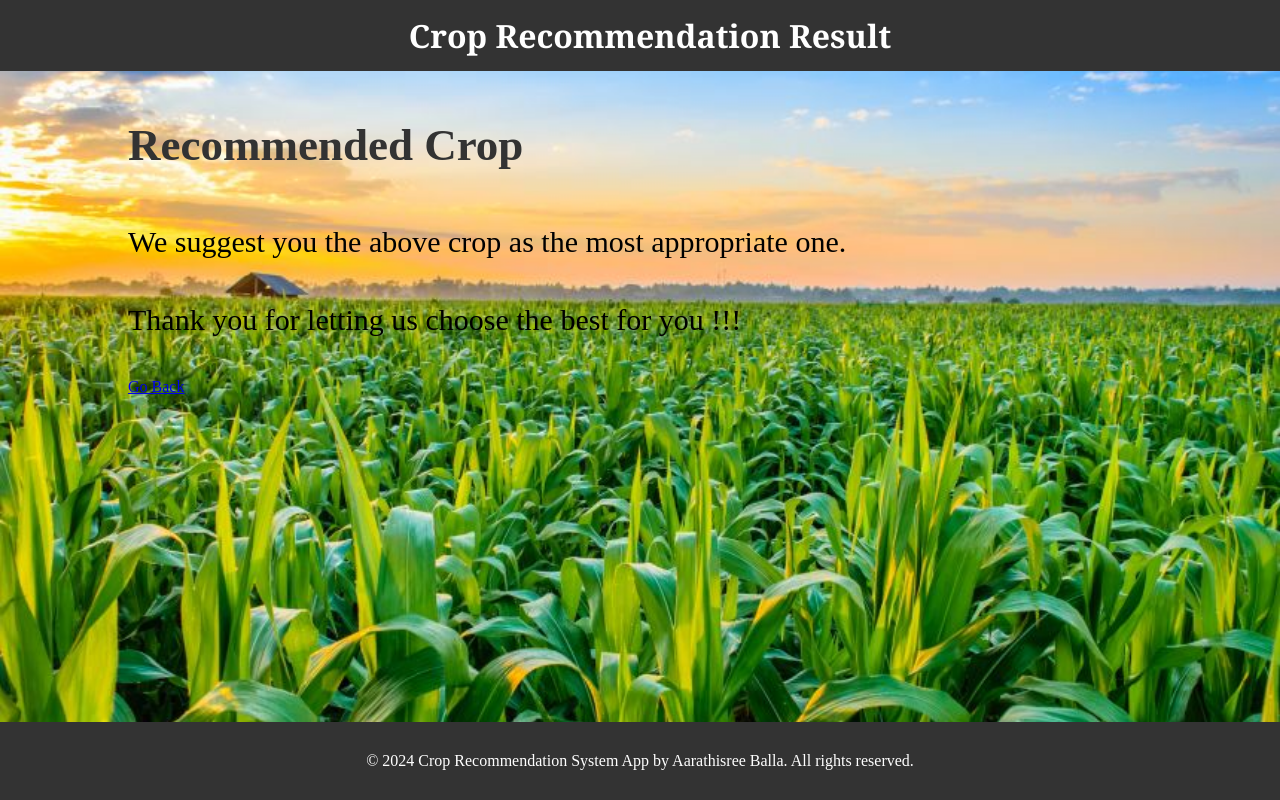
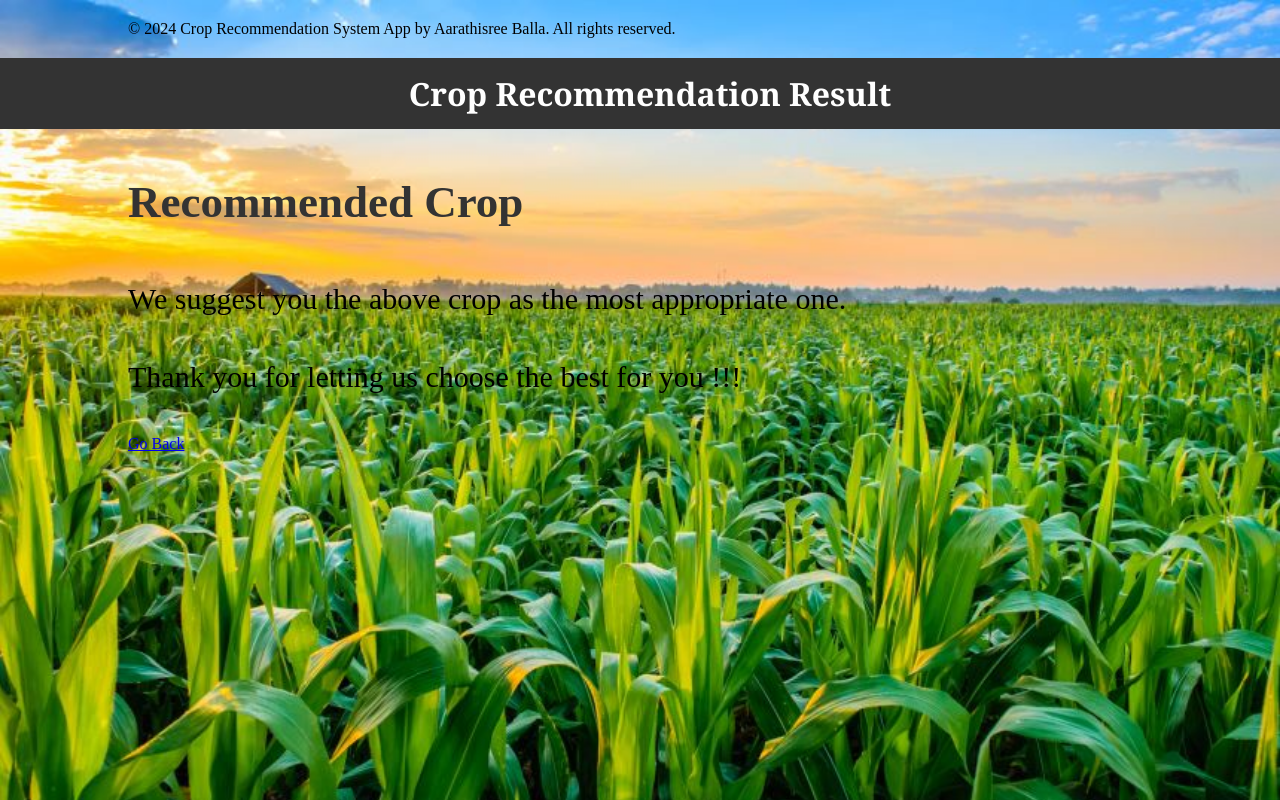
Before and after one commit to Aarathi1535/CropXpert, a Flask app: template templates/result.html in a window 1280 px wide. Run offline with Flask 3, Linux system fonts and the light colour scheme; the template is opened without the code that fills it, so the values that code supplies are empty.

Commit message:
Update result.html

```diff
--- a/templates/result.html
+++ b/templates/result.html
@@ -3,6 +3,9 @@
 <head>
     <meta charset="UTF-8">
     <meta name="viewport" content="width=device-width, initial-scale=1.0">
+    <div class="container">
+            <p>&copy; 2024 Crop Recommendation System App by Aarathisree Balla. All rights reserved.</p>
+    </div>
     <title>Crop Recommendation Result</title>
     <link rel="stylesheet" href="{{ url_for('static', filename='styles.css') }}">
 </head>
@@ -28,10 +31,5 @@
         </div>
     </main>
 
-    <footer>
-        <div class="container">
-            <p>&copy; 2024 Crop Recommendation System App by Aarathisree Balla. All rights reserved.</p>
-        </div>
-    </footer>
 </body>
 </html>
```
